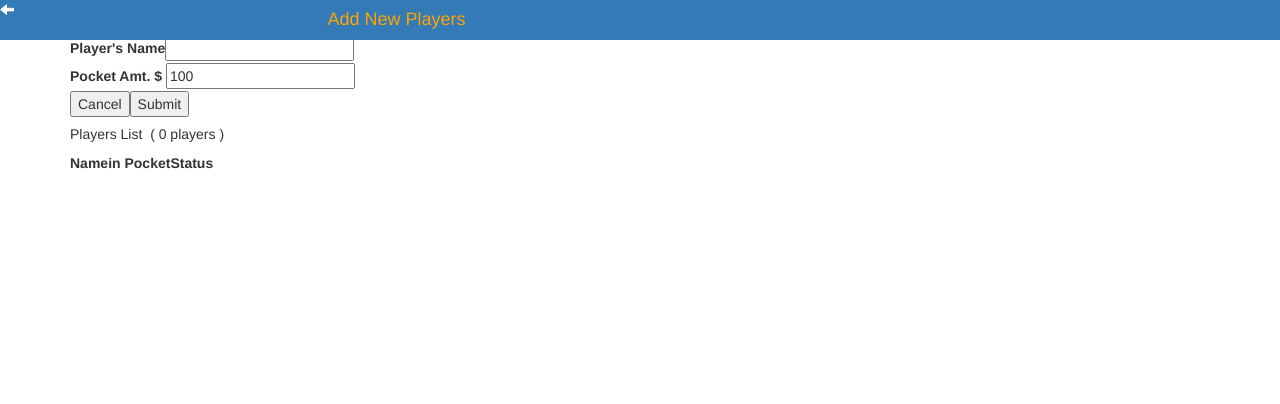
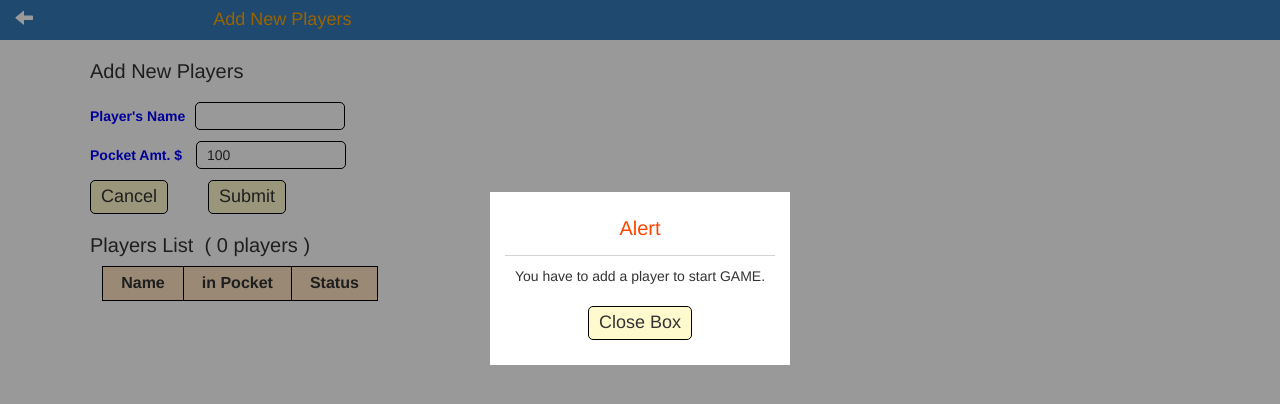
Before and after one commit to Hogusong/blackjack-Angular, an Angular app: page / in a window 1280 px wide. Both pictures are taken after a click on the button "Cancel". Shown: the top 404 px of the page. Built offline with nearby package versions, Linux system fonts and the light colour scheme.

Commit message:
Create 'DialogBox' for alert message and touch CSS for 'Add New' mode.

```diff
--- a/src/app/app.component.html
+++ b/src/app/app.component.html
@@ -1,7 +1,7 @@
 <!--The content below is only a placeholder and can be replaced.-->
 <nav class="nav-bar bg-primary" *ngIf="UIC.openMenu">
   <div class="header-bar">
-    <h4 class="game-header">Enjoy&nbsp; Blackjack !</h4>
+    <h4 class="game-header c-orange">Enjoy&nbsp; Blackjack !</h4>
     <div class="dropdown"><span class="dropdown-toggle glyphicon glyphicon-menu-hamburger"
       data-toggle="dropdown"></span>
       <ul class="dropdown-menu dropdown-menu-right">
--- a/src/app/app.module.ts
+++ b/src/app/app.module.ts
@@ -11,6 +11,7 @@ import { GameComponent } from './pages/game/game.component';
 import { BjChartsComponent } from './pages/help/bj-charts/bj-charts.component';
 import { GameGuideComponent } from './pages/help/game-guide/game-guide.component';
 import { OptionsComponent } from './pages/help/options/options.component';
+import { DialogBoxComponent } from './models/dialog-box/dialog-box.component';
 
 @NgModule({
   declarations: [
@@ -22,7 +23,8 @@ import { OptionsComponent } from './pages/help/options/options.component';
     GameComponent,
     BjChartsComponent,
     GameGuideComponent,
-    OptionsComponent
+    OptionsComponent,
+    DialogBoxComponent
   ],
   imports: [
     BrowserModule,
--- /dev/null
+++ b/src/app/models/dialog-box/dialog-box.component.html
@@ -0,0 +1,8 @@
+<div class="modal">
+  <div class="modal-body">
+    <h5 class="header">Alert</h5>
+    <div id="markup"></div>
+    <button class="btns" type="button"
+            (click)="onExitBox()">Close Box</button>
+  </div>
+</div>
--- /dev/null
+++ b/src/app/models/dialog-box/dialog-box.component.ts
@@ -0,0 +1,20 @@
+import { Component, OnInit, Input, Output, EventEmitter } from '@angular/core';
+
+@Component({
+  selector: 'app-dialog-box',
+  templateUrl: './dialog-box.component.html'
+})
+export class DialogBoxComponent implements OnInit {
+  @Input() markup: any;
+  @Output() onExit = new EventEmitter<boolean>();
+  constructor() { }
+
+  ngOnInit() {
+    document.getElementById('markup').innerHTML = this.markup;
+  }
+
+  onExitBox() {
+    this.onExit.emit(false);
+  }
+
+}
--- a/src/app/pages/player/player-new/player-new.component.css
+++ b/src/app/pages/player/player-new/player-new.component.css
@@ -0,0 +1,14 @@
+label { margin-left: 20px;}
+#btn-new {  text-align: left;  font-size: 16px;  }
+.new-input input {
+  width: 150px;
+}
+h4 { padding-left: 10px; text-align: left;  }
+
+#player-list {
+  width: 340px;
+}
+
+@media (max-width: 420px) {
+  #btn-new {  text-align: center;  }
+}
--- a/src/app/pages/player/player-new/player-new.component.html
+++ b/src/app/pages/player/player-new/player-new.component.html
@@ -1,9 +1,9 @@
 <nav class="nav-bar bg-primary">
     <div class="row">
-      <div class="icon-arrow col-xs-3">
+      <div class="icon-arrow col-xs-2">
         <span class="glyphicon glyphicon-arrow-left" (click)="backToMain()"></span>
       </div>
-      <h4 class="col-xs-9">Add New Players</h4>
+      <h4 class="col-xs-10 c-orange">Add New Players</h4>
     </div>
   </nav>
 
@@ -32,3 +32,7 @@
       </tr>
     </table>
   </div>
+
+  <app-dialog-box *ngIf="dialogBox?.open"
+                  [markup]="dialogBox.markup"
+                  (onExit)="dialogBox.open = $event"></app-dialog-box>
--- a/src/app/pages/player/player-new/player-new.component.ts
+++ b/src/app/pages/player/player-new/player-new.component.ts
@@ -13,6 +13,7 @@ export class PlayerNewComponent implements OnInit {
   playerName: string;
   players: PLAYER[];
   amount: number = 100;
+  dialogBox = null;
 
   constructor(private baseService: BaseService,
               private playerService: PlayerService) { }
@@ -24,7 +25,10 @@ export class PlayerNewComponent implements OnInit {
   backToMain() {
     if (this.players.length > 0) this.baseService.setUIconfig(this.UIC);
     else {
-      //  Pop an alert box
+      this.dialogBox = {
+        open: true,
+        markup: `<p>You have to add a player to start GAME.</p>`
+      }
     }
   }
 
@@ -37,7 +41,10 @@ export class PlayerNewComponent implements OnInit {
       this.playerName = '';
       this.amount = 100;
     } else {
-      // Pop an alert box
+      this.dialogBox = {
+        open: true,
+        markup: `<p>Name was taken already. Try another name!</p>`
+      }
     }
   }
 }
--- a/src/styles.css
+++ b/src/styles.css
@@ -9,4 +9,75 @@ body { margin: 0;  padding: 0; }
   left: 0;
 }
 
-h4 { color: orange; padding-left: 10px; }
+.container {  margin-top: 50px;  }
+
+input, .btns {
+  border: 1px solid black;
+  border-radius: 5px;
+  margin-left: 10px;
+  margin-top: 10px;
+  padding: 3px 10px;
+}
+
+.btns {
+  background: lemonchiffon;
+  font-size: 18px;
+  margin: 10px 20px;
+}
+
+.btns:hover {  background: chartreuse;  }
+input:focus, .btns:focus {  outline: none;  }
+a { text-decoration: none; }
+.sub-title { margin: 10px 20px; font-size: 20px; }
+.icon-arrow { padding: 7px 30px;  font-size: 18px; }
+
+table {
+  background: bisque;
+  text-align: center;
+  margin: auto;
+}
+
+th, td {
+  border: 1px solid black;
+  margin-right: 10px;
+  font-size: 16px;
+  padding: 5px 18px;
+}
+
+.c-red  {  color: red;  }
+.c-blue {  color: blue; }
+.c-black {  color: black;  }
+.c-orange {  color: orange;  }
+
+/* modal */
+.modal {
+  z-index: 3;
+  display: block;
+  /* position:fixed; */
+  left:0;
+  top:0;
+  width:100%;
+  height:100%;
+  overflow:auto;
+  background-color:rgba(0,0,0,0.4);
+}
+
+.modal-body {
+  display: block;
+  margin: auto;
+  margin-top: 15%;
+  padding-top: 15px;
+  background: white;
+  position: relative;
+  outline: 0;
+  width: 300px;
+  text-align: center;
+}
+
+.modal h5 {
+  text-align: center;
+  font-size: 20px;
+  padding-bottom: 16px;
+  color: orangered;
+  border-bottom: 1px solid lightgray;
+}
```
